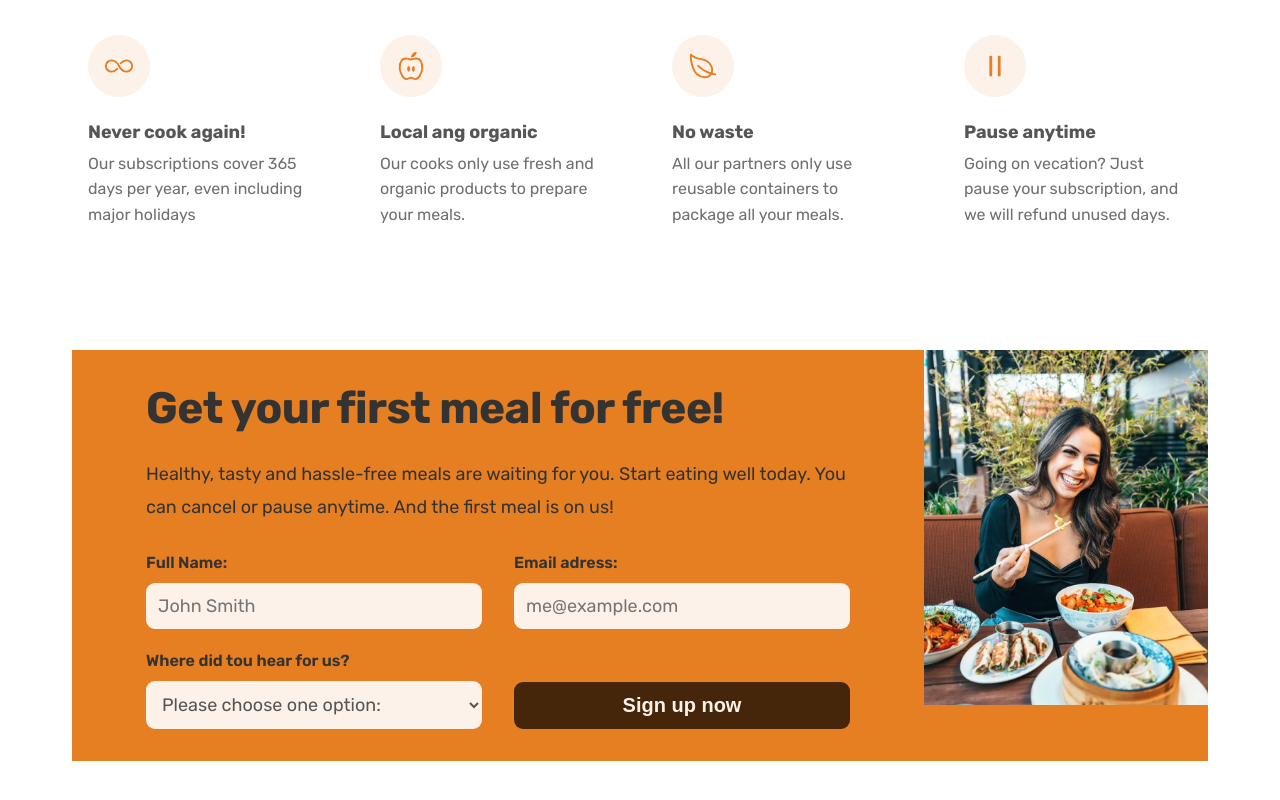
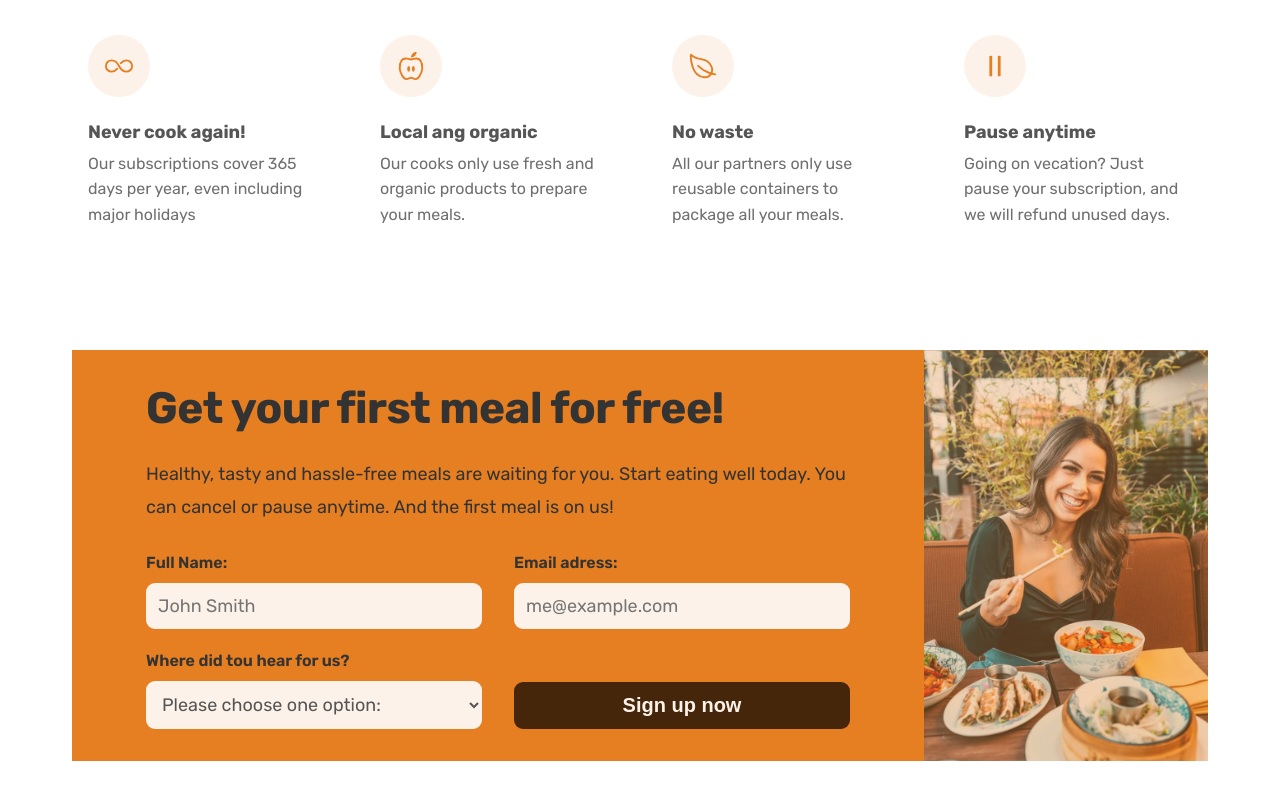
Before and after one commit to bblazevska/omniFood-v2, a plain HTML site: page index.html in a window 1280 px wide. Shown: the part 6281-7081 px from the top of the page. Drawn offline with nearby package versions, Linux system fonts and the light colour scheme.

Commit message:
promo section done

```diff
--- a/css/style.css
+++ b/css/style.css
@@ -704,6 +704,13 @@ strong{
 
 .promo-img-container{
   width: 25%;
+  background-image: linear-gradient(
+    to right bottom,
+    rgba(235, 151, 78, 0.35),
+    rgba(230, 125, 34, 0.35)
+  ), url('/img/eating.jpg');
+  background-size: cover;
+  background-position: center;
 }
 .promo-img{
   width: 100%;
--- a/index.html
+++ b/index.html
@@ -476,7 +476,7 @@
                   </form>
                </div>
                <div class="promo-img-container">
-                  <img src="/img/eating.jpg" alt="women eating chineese food" class="promo-img">
+                  <!-- <img src="/img/eating.jpg" alt="women eating chineese food" class="promo-img"> -->
                </div>
             </div>
          </div>
```
